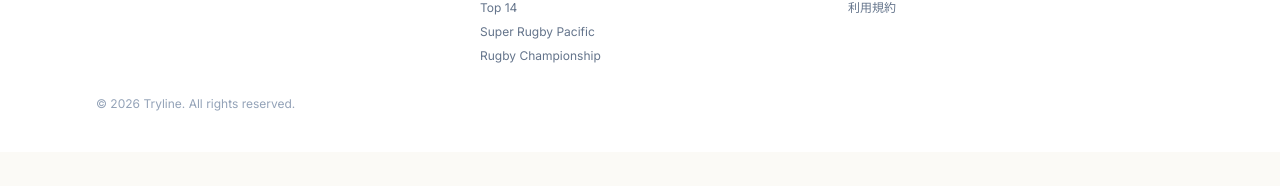
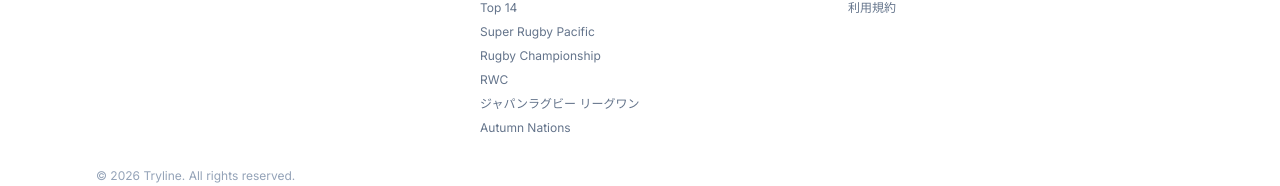
Before and after one commit to Gosshi/tryline, a Next.js app: page / in a window 1280 px wide. Shown: the part 1062-1248 px from the top of the page. Before the commit the page ends 1214 px from the top, so only its background shows below. Built offline with nearby package versions, Linux system fonts and the light colour scheme; no server answers; the database is empty.

Commit message:
Fix: add competition links to nav and footer

```diff
--- a/components/competition-nav-dropdown.tsx
+++ b/components/competition-nav-dropdown.tsx
@@ -37,6 +37,26 @@ export const HEADER_COMPETITIONS = [
     family: "rugby-championship",
     href: "/c/rugby-championship/2025",
     label: "Rugby Championship 2025",
+  },
+  {
+    family: "rwc",
+    href: "/c/rwc/2023",
+    label: "RWC 2023",
+  },
+  {
+    family: "rwc",
+    href: "/c/rwc/2027",
+    label: "RWC 2027",
+  },
+  {
+    family: "league-one",
+    href: "/c/league-one",
+    label: "ジャパンラグビー リーグワン",
+  },
+  {
+    family: "autumn-nations",
+    href: "/c/autumn-nations",
+    label: "Autumn Nations",
   },
 ] as const;
 
--- a/components/site-footer.tsx
+++ b/components/site-footer.tsx
@@ -8,6 +8,9 @@ export function SiteFooter() {
     { href: "/c/top-14", label: "Top 14" },
     { href: "/c/super-rugby-pacific", label: "Super Rugby Pacific" },
     { href: "/c/rugby-championship", label: "Rugby Championship" },
+    { href: "/c/rwc", label: "RWC" },
+    { href: "/c/league-one", label: "ジャパンラグビー リーグワン" },
+    { href: "/c/autumn-nations", label: "Autumn Nations" },
   ];
   const serviceLinks = [
     { href: "/pricing", label: "料金プラン" },
```
Also changed, not shown: 1 other file (tests, documents, lock files or other folders).
